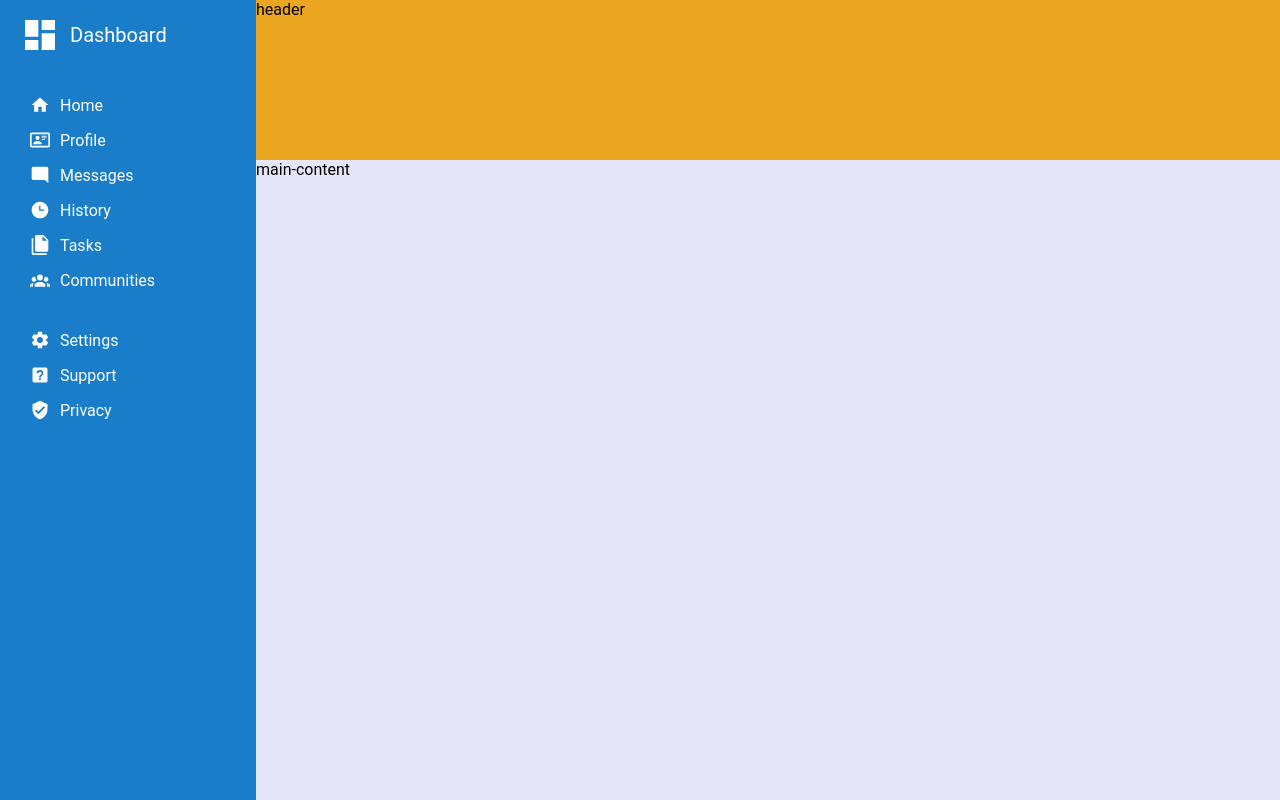
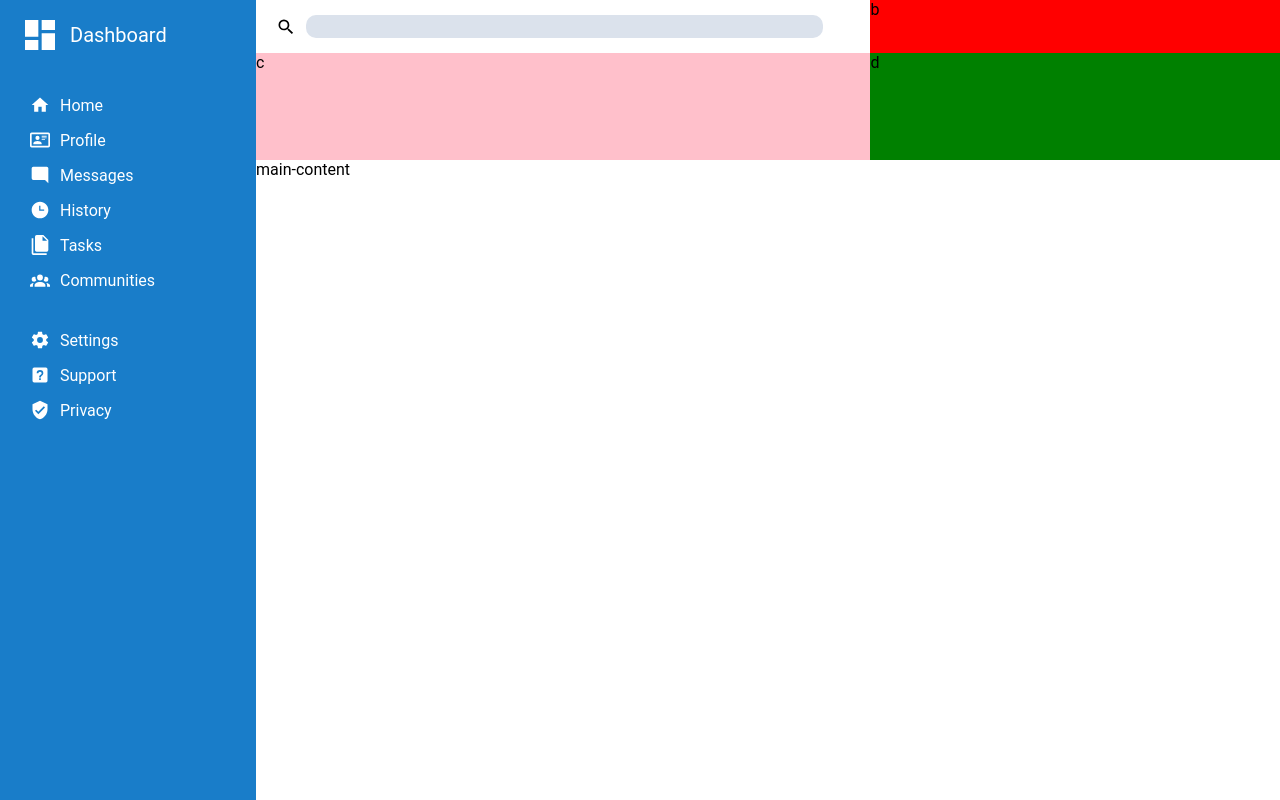
Before and after one commit to emesefedev/grid-project, a plain HTML site: page index.html in a window 1280 px wide. Drawn offline with Linux system fonts and the light colour scheme.

Commit message:
searchbar

```diff
--- a/index.html
+++ b/index.html
@@ -85,8 +85,23 @@
             </div>
 
         </div>
-        <div class="header">
-            header
+        <div class="header grid-container header-grid">
+            <div class="flex align-center gap-10 px-20 py-10">
+                <img
+                    class="icon"
+                    src="images/icons/search.svg"
+                    alt="Search icon">
+                <input class="px-10" type="search" name="searchbar" id="searchbar">
+            </div>
+            <div class="bg2">
+                b
+            </div>
+            <div class="bg3">
+                c
+            </div>
+            <div class="bg4">
+                d
+            </div>
         </div>
         <div class="main-content">
             main-content
--- a/style.css
+++ b/style.css
@@ -12,9 +12,32 @@ body {
     margin: 0;
     width: 100vw;
     height: 100vh;
-    background-color:lavender;
+    background-color:white;
     font-family: "Roboto", sans-serif;
 }
+
+input[type="search"] {
+    margin: 0;
+    border: none;
+    border-radius: 10px;
+    background-color: var(--light-gray);
+    width: 90%;
+    height: 1.75em;
+}
+
+.bg2 {
+    background-color: red;
+}
+
+.bg3 {
+    background-color: pink;
+}
+
+.bg4 {
+    background-color: green;
+}
+
+/* TEXT */
 
 .bold {
     font-weight: bold;
@@ -55,7 +78,11 @@ body {
 .header {
     grid-row: 1;
     grid-column: 2 / -1;
-    background-color: var(--yellow);
+}
+
+.header-grid {
+    grid-template-rows: 1fr 2fr;
+    grid-template-columns: 3fr 2fr;
 }
 
 .main-content {
```
Also changed, not shown: images/icons/search.svg (added).
